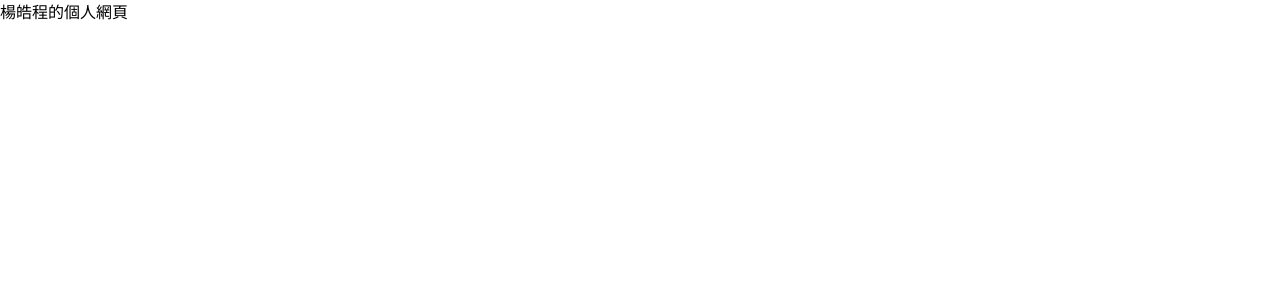
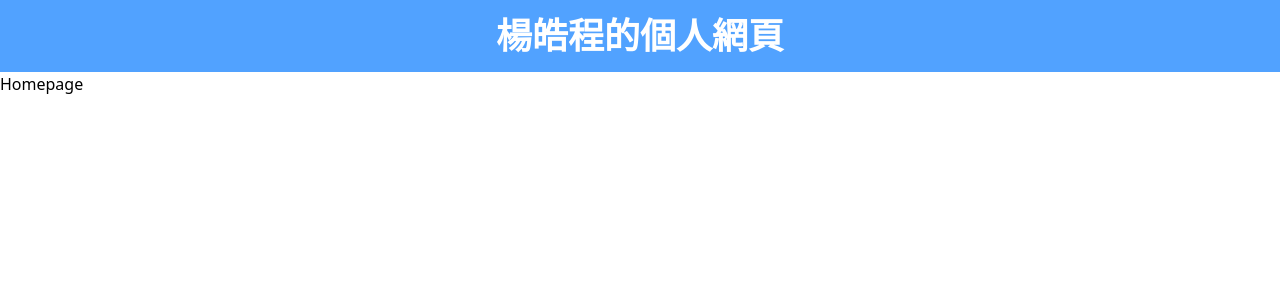
Before and after one commit to yukicoder0509/yukicoder0509.github.io, a React (Vite) app: page / in a window 1280 px wide. Shown: the top 300 px of the page. Built offline with nearby package versions, Linux system fonts and the light colour scheme.

Commit message:
feat: add simple header

```diff
--- a/src/components/Header.tsx
+++ b/src/components/Header.tsx
@@ -1,7 +1,9 @@
 export default function Header() {
     return (
-        <div className="w-full">
-            <h1>楊皓程的個人網頁</h1>
+        <div className="w-full bg-blue-400">
+            <h1 className="p-4 text-center font-sans text-4xl font-bold text-white">
+                楊皓程的個人網頁
+            </h1>
         </div>
     );
 }
--- a/src/components/Layout.tsx
+++ b/src/components/Layout.tsx
@@ -1,9 +1,11 @@
+import { Outlet } from "react-router-dom";
 import Header from "./Header";
 
 export function Layout() {
     return (
         <>
             <Header />
+            <Outlet />
         </>
     );
 }
--- /dev/null
+++ b/tailwind.config.ts
@@ -0,0 +1,22 @@
+import type { Config } from "tailwindcss";
+
+const config: Config = {
+  content: [
+    "./src/pages/**/*.{js,ts,jsx,tsx,mdx}",
+    "./src/components/**/*.{js,ts,jsx,tsx,mdx}",
+    "./src/app/**/*.{js,ts,jsx,tsx,mdx}",
+  ],
+  theme: {
+    extend: {
+      colors: {
+        background: "var(--background)",
+        foreground: "var(--foreground)",
+      },
+      fontFamily: {
+        sans: ["Noto Sans TC", "sans-serif"],
+      },
+    },
+  },
+  plugins: [],
+};
+export default config;
```
